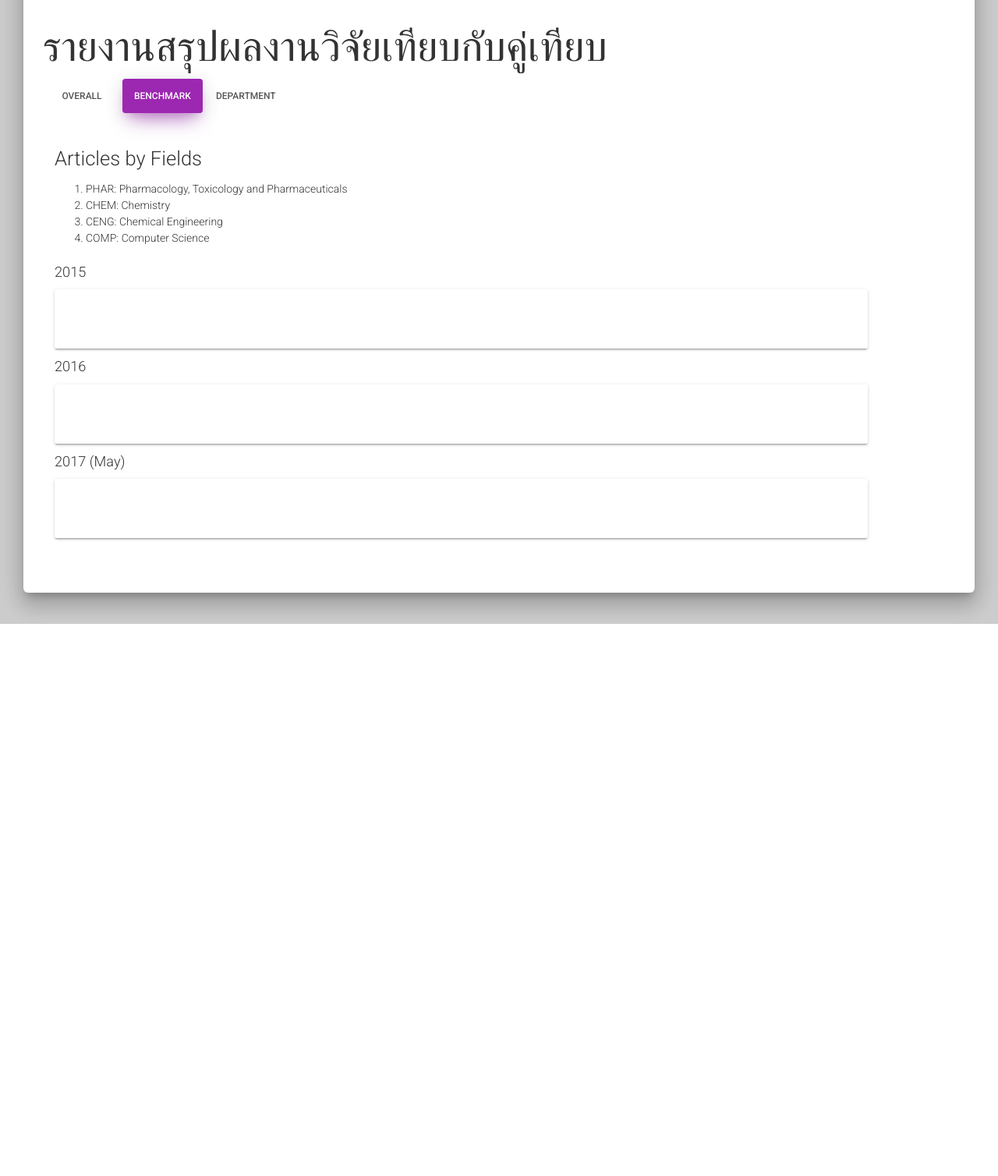
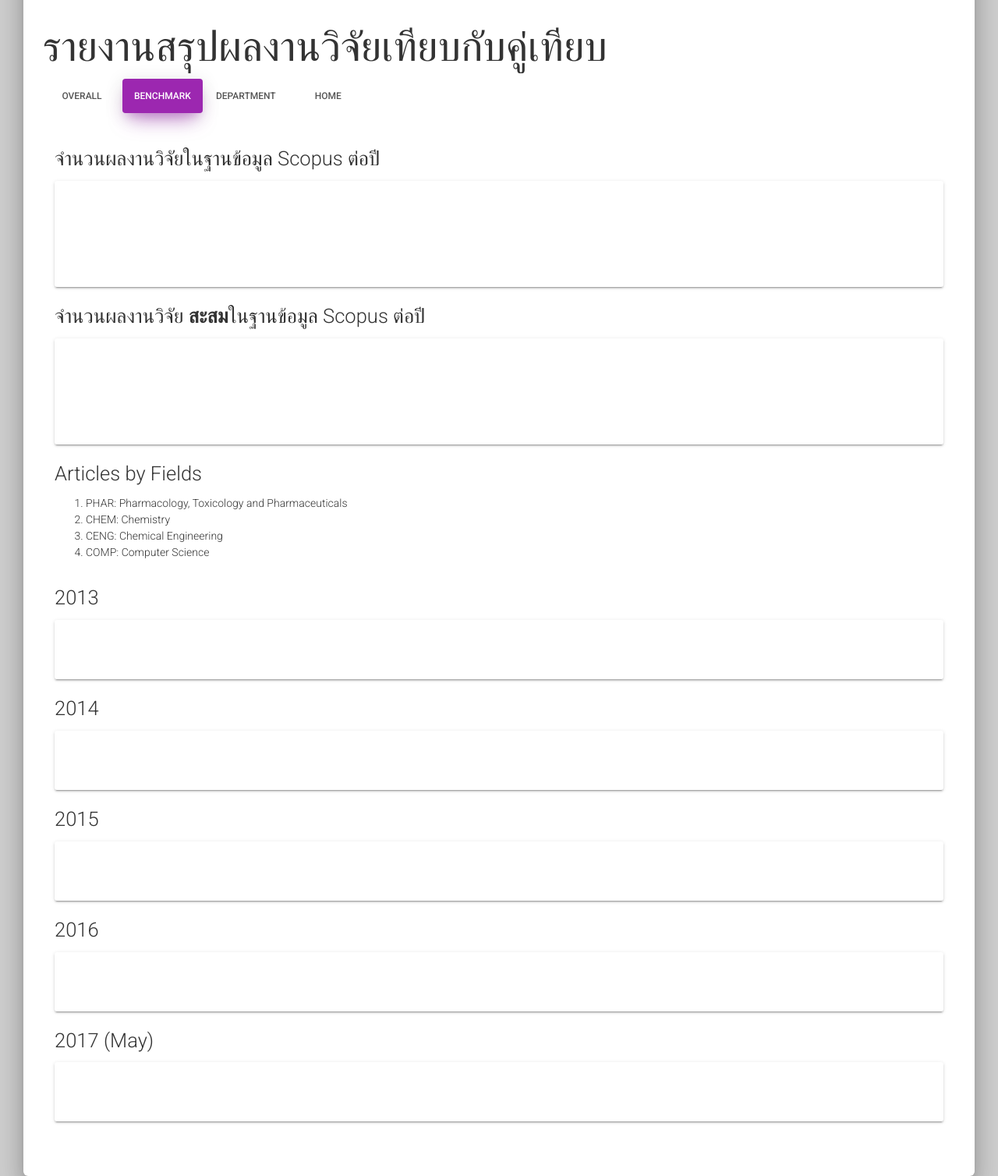
Before and after one commit to MUMT-IT/mis-frontend, a Flask app: page /research/benchmark in a window 1280 px wide. Shown: the whole page at 78% size. Before the commit the page ends 800 px from the top, so only its background shows below. Run offline with Flask 2, Linux system fonts and the light colour scheme; parts of the project's set-up code (start-up, migrations or seed data) failed here and were passed over; some libraries are stand-ins or nearby versions.

Commit message:
added article numbers graphs to benchmark

```diff
--- a/app/static/research/benchmark.js
+++ b/app/static/research/benchmark.js
@@ -3,8 +3,14 @@
 var ctxArticleByField1 = document.getElementById('article-by-field-1').getContext('2d');
 var ctxArticleByField2 = document.getElementById('article-by-field-2').getContext('2d');
 var ctxArticleByField3 = document.getElementById('article-by-field-3').getContext('2d');
+var ctxArticleByField4 = document.getElementById('article-by-field-4').getContext('2d');
+var ctxArticleByField5 = document.getElementById('article-by-field-5').getContext('2d');
+
+var ctxArticleCount = document.getElementById('article-numbers').getContext('2d');
+var ctxCumArticleCount = document.getElementById('cum-article-numbers').getContext('2d');
 
 var articleByField = $.getJSON("http://localhost/api/research/abstracts/subject_areas/");
+var articleCounts = $.getJSON("http://localhost/api/research/abstracts/benchmark/numbers/")
 
 var articleByFieldCounts = {};
 var fields = ["PHAR", "CHEM", "CENG", "COMP"];
@@ -17,10 +23,70 @@ $.when(articleByField).done(function(data) {
         });
         articleByFieldCounts[y.year] = dat;
     });
-    plotBarChart(articleByFieldCounts["2015"], ctxArticleByField1, fields);
-    plotBarChart(articleByFieldCounts["2016"], ctxArticleByField2, fields);
-    plotBarChart(articleByFieldCounts["2017"], ctxArticleByField3, fields);
+    plotBarChart(articleByFieldCounts["2013"], ctxArticleByField1, fields);
+    plotBarChart(articleByFieldCounts["2014"], ctxArticleByField2, fields);
+    plotBarChart(articleByFieldCounts["2015"], ctxArticleByField3, fields);
+    plotBarChart(articleByFieldCounts["2016"], ctxArticleByField4, fields);
+    plotBarChart(articleByFieldCounts["2017"], ctxArticleByField5, fields);
 })
+
+$.when(articleCounts).done(function(data) {
+    var years = [];
+    var counts = [];
+    var cumCounts = [];
+    $.each(data[0].counts, function(idx, d) {
+        years.push(d.year)
+    })
+    $.each(data, function(idx, d) {
+        var dat = [];
+        var cumDat = [];
+        var cnt = 0;
+        $.each(d.counts, function(ix, c) {
+           cnt += c.articles;
+           cumDat.push(cnt);
+           dat.push(c.articles);
+        })
+        counts.push(dat);
+        cumCounts.push(cumDat);
+    })
+    plotLineChart(data, counts, years, ctxArticleCount);
+    plotLineChart(data, cumCounts, years, ctxCumArticleCount);
+})
+
+var plotLineChart = function(data, counts, years, ctx) {
+    var articleChart = new Chart(ctx, {
+        type: 'line',
+        data: {
+            labels: years,
+            datasets: [
+                {
+                    label: data[0].institute,
+                    data: counts[0],
+                    borderColor: "rgba(19, 87, 196, 0.8)",
+                    backgroundColor: "rgba(19, 87, 196, 0.8)",
+                    pointRadius: 5,
+                    fill: false
+                },
+                {
+                    label: data[1].institute,
+                    data: counts[1],
+                    borderColor: "rgba(158, 78, 4, 0.8)",
+                    backgroundColor: "rgba(158, 78, 4, 0.8)",
+                    pointRadius: 5,
+                    fill: false
+                },
+                {
+                    label: data[2].institute,
+                    data: counts[2],
+                    borderColor: "rgba(147, 4, 158, 0.8)",
+                    backgroundColor: "rgba(147, 4, 158, 0.8)",
+                    pointRadius: 5,
+                    fill: false
+                }
+            ]
+        }
+    })
+}
 
 var plotBarChart = function(countData, ctx, fields) {
     var mumt = [0,0,0,0];
@@ -39,7 +105,6 @@ var plotBarChart = function(countData, ctx, fields) {
             }
         })
     })
-    console.log(cmuams, kkuams);
 
     var radarChart = new Chart(ctx, {
         type: 'bar',
@@ -49,17 +114,17 @@ var plotBarChart = function(countData, ctx, fields) {
                 {
                     label: "MUMT",
                     data: mumt,
-                    backgroundColor: "rgba(179, 181, 198, 0.8)"
+                    backgroundColor: "rgba(19, 87, 196, 0.8)",
                 },
                 {
                     label: "CMUAMS",
                     data: cmuams,
-                    backgroundColor: "rgba(179, 0, 198, 0.8)"
+                    backgroundColor: "rgba(147, 4, 158, 0.8)",
                 },
                 {
                     label: "KKUAMS",
                     data: kkuams,
-                    backgroundColor: "rgba(255, 99, 132, 0.8)"
+                    backgroundColor: "rgba(158, 78, 4, 0.8)",
                 }
             ]
         }
--- a/app/templates/research/benchmark.html
+++ b/app/templates/research/benchmark.html
@@ -18,8 +18,29 @@
                         <li role="presentation"><a href="{{ url_for('research.main') }}" role="tab">Overall</a></li>
                         <li role="presentation" class="active"><a href="#" role="tab">Benchmark</a></li>
                         <li role="presentation"><a href="{{ url_for('research.show_department_all') }}" role="tab">Department</a></li>
+                        <li role="presentation"><a href="{{ url_for('main.main') }}" role="tab">Home</a></li>
                     </ul>
                     <br/>
+                </div>
+                <div class="row">
+                    <div class="col-md-12">
+                        <h3>จำนวนผลงานวิจัยในฐานข้อมูล Scopus ต่อปี</h3>
+                        <div class="card">
+                            <div class="content">
+                                <canvas id="article-numbers" height="100"></canvas>
+                            </div>
+                        </div>
+                    </div>
+                </div>
+                <div class="row">
+                    <div class="col-md-12">
+                        <h3>จำนวนผลงานวิจัย <strong>สะสม</strong>ในฐานข้อมูล Scopus ต่อปี</h3>
+                        <div class="card">
+                            <div class="content">
+                                <canvas id="cum-article-numbers" height="100"></canvas>
+                            </div>
+                        </div>
+                    </div>
                 </div>
                 <h3>Articles by Fields</h3>
                 <ol>
@@ -29,8 +50,8 @@
                     <li>COMP: Computer Science</li>
                 </ol>
                 <div class="row">
-                    <div class="col-md-11">
-                        <h4>2015</h4>
+                    <div class="col-md-12">
+                        <h3>2013</h3>
                         <div class="card">
                             <div class="content">
                                 <canvas id="article-by-field-1" height="40"></canvas>
@@ -39,8 +60,8 @@
                     </div>
                 </div>
                 <div class="row">
-                    <div class="col-md-11">
-                        <h4>2016</h4>
+                    <div class="col-md-12">
+                        <h3>2014</h3>
                         <div class="card">
                             <div class="content">
                                 <canvas id="article-by-field-2" height="40"></canvas>
@@ -49,11 +70,31 @@
                     </div>
                 </div>
                 <div class="row">
-                    <div class="col-md-11">
-                        <h4>2017 (May)</h4>
+                    <div class="col-md-12">
+                        <h3>2015</h3>
                         <div class="card">
                             <div class="content">
                                 <canvas id="article-by-field-3" height="40"></canvas>
+                            </div>
+                        </div>
+                    </div>
+                </div>
+                <div class="row">
+                    <div class="col-md-12">
+                        <h3>2016</h3>
+                        <div class="card">
+                            <div class="content">
+                                <canvas id="article-by-field-4" height="40"></canvas>
+                            </div>
+                        </div>
+                    </div>
+                </div>
+                <div class="row">
+                    <div class="col-md-12">
+                        <h3>2017 (May)</h3>
+                        <div class="card">
+                            <div class="content">
+                                <canvas id="article-by-field-5" height="40"></canvas>
                             </div>
                         </div>
                     </div>
```
